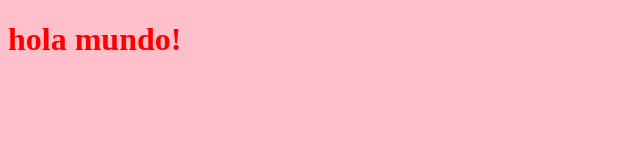
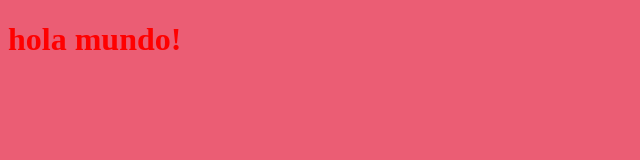
Before and after one commit to JordiRoronoa/git-demo, a plain HTML site: page index.html in a window 1280 px wide. Shown: the whole page, without its empty margins (0-640 px from the left). Drawn offline with Linux system fonts and the light colour scheme.

Commit message:
background-secondpink

```diff
--- a/index.html
+++ b/index.html
@@ -6,7 +6,7 @@
     <meta http-equiv="X-UA-Compatible" content="ie=edge">
     <title>hola mundo!</title>
 </head>
-<body style="background-color: pink">
+<body style="background-color:rgb(235, 93, 116)">
     <h1 style="color:red">hola mundo!</h1>
 </body>
 </html>
```
